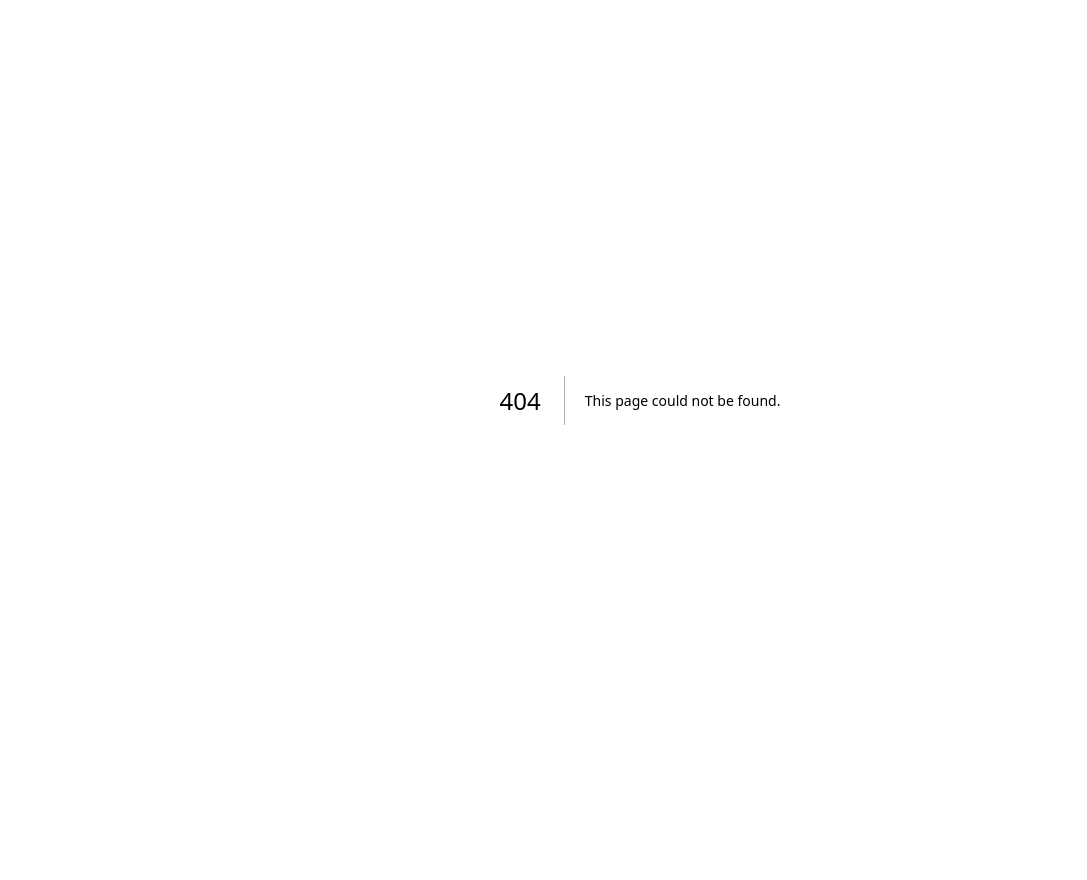
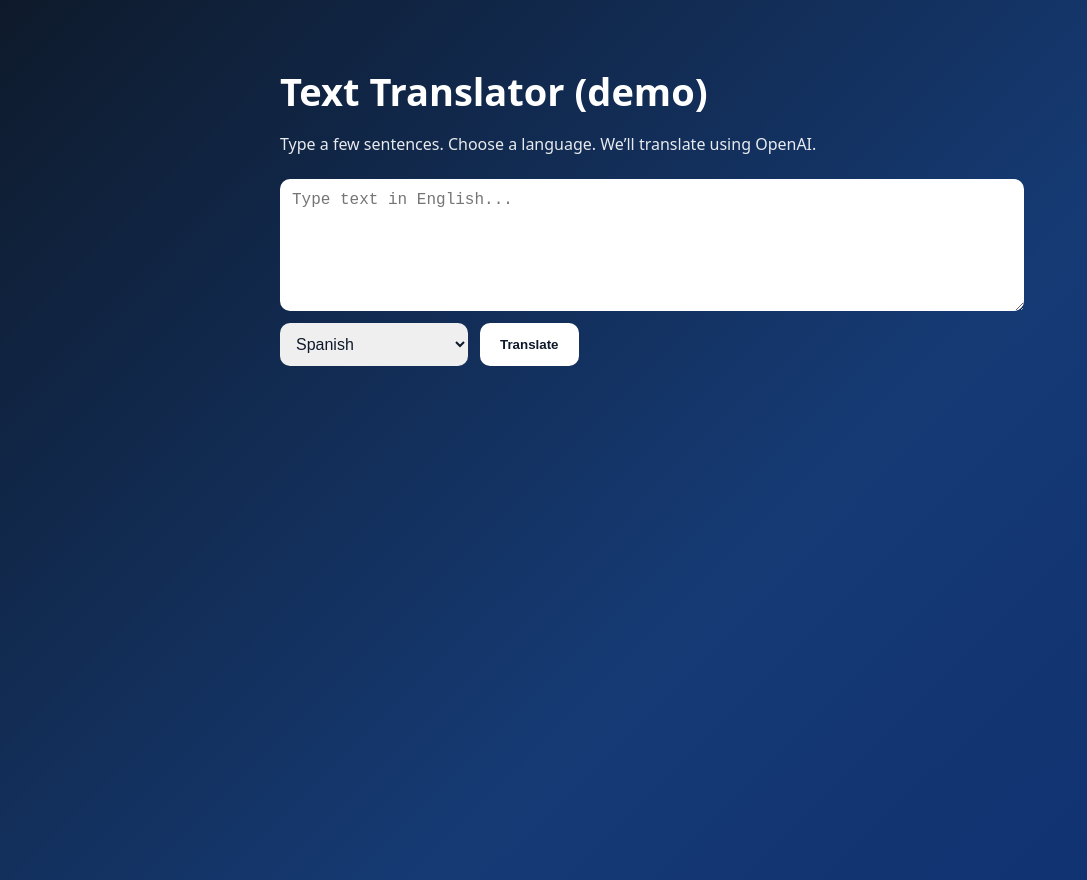
Before and after one commit to onevoicechurch/onevoice-site., a Next.js app: page /translate in a window 1280 px wide. Before the commit this address had no page. Shown: the whole page, without its empty margins (0-1087 px from the left). Before the commit the page ends 800 px from the top, so only its background shows below. Built offline with nearby package versions, Linux system fonts and the light colour scheme.

Commit message:
Create page.js

```diff
--- /dev/null
+++ b/app/translate/page.js
@@ -0,0 +1,121 @@
+"use client";
+import { useState } from "react";
+
+const pageStyle = {
+  minHeight: "100vh",
+  background: "linear-gradient(135deg, #0e1a2b 0%, #153a74 60%, #0f3070 100%)",
+  color: "white",
+  padding: "40px"
+};
+
+export default function TranslatePage() {
+  const [text, setText] = useState("");
+  const [target, setTarget] = useState("Spanish");
+  const [loading, setLoading] = useState(false);
+  const [result, setResult] = useState("");
+
+  async function handleTranslate(e) {
+    e.preventDefault();
+    setLoading(true);
+    setResult("");
+    try {
+      const res = await fetch("/api/translate", {
+        method: "POST",
+        headers: { "Content-Type": "application/json" },
+        body: JSON.stringify({ text, target })
+      });
+      if (!res.ok) throw new Error("Translation failed");
+      const data = await res.json();
+      setResult(data.translation || "");
+    } catch (err) {
+      setResult("Something went wrong. Try again.");
+    } finally {
+      setLoading(false);
+    }
+  }
+
+  return (
+    <main style={pageStyle}>
+      <div style={{ maxWidth: 720, margin: "0 auto" }}>
+        <h1 style={{ fontSize: 38, marginBottom: 8 }}>Text Translator (demo)</h1>
+        <p style={{ opacity: 0.9, marginBottom: 24 }}>
+          Type a few sentences. Choose a language. We’ll translate using OpenAI.
+        </p>
+
+        <form onSubmit={handleTranslate} style={{ display: "grid", gap: 12 }}>
+          <textarea
+            required
+            rows={6}
+            value={text}
+            onChange={(e) => setText(e.target.value)}
+            placeholder="Type text in English..."
+            style={{
+              width: "100%",
+              padding: 12,
+              borderRadius: 10,
+              border: "none",
+              outline: "none",
+              fontSize: 16
+            }}
+          />
+          <div style={{ display: "flex", gap: 12 }}>
+            <select
+              value={target}
+              onChange={(e) => setTarget(e.target.value)}
+              style={{
+                padding: 12,
+                borderRadius: 10,
+                border: "none",
+                outline: "none",
+                fontSize: 16,
+                color: "#0e1a2b"
+              }}
+            >
+              <option>Spanish</option>
+              <option>French</option>
+              <option>Portuguese</option>
+              <option>Vietnamese</option>
+              <option>Chinese (Simplified)</option>
+              <option>Arabic</option>
+              <option>Hindi</option>
+              <option>Korean</option>
+              <option>Russian</option>
+            </select>
+
+            <button
+              type="submit"
+              disabled={loading}
+              style={{
+                background: "white",
+                color: "#0e1a2b",
+                padding: "12px 20px",
+                borderRadius: 10,
+                fontWeight: 700,
+                border: "none",
+                cursor: "pointer",
+                opacity: loading ? 0.7 : 1
+              }}
+            >
+              {loading ? "Translating..." : "Translate"}
+            </button>
+          </div>
+        </form>
+
+        {result && (
+          <div
+            style={{
+              marginTop: 20,
+              background: "rgba(255,255,255,0.1)",
+              padding: 16,
+              borderRadius: 10,
+              whiteSpace: "pre-wrap"
+            }}
+          >
+            <strong>Result:</strong>
+            <div style={{ marginTop: 8 }}>{result}</div>
+          </div>
+        )}
+      </div>
+    </main>
+  );
+}
```
